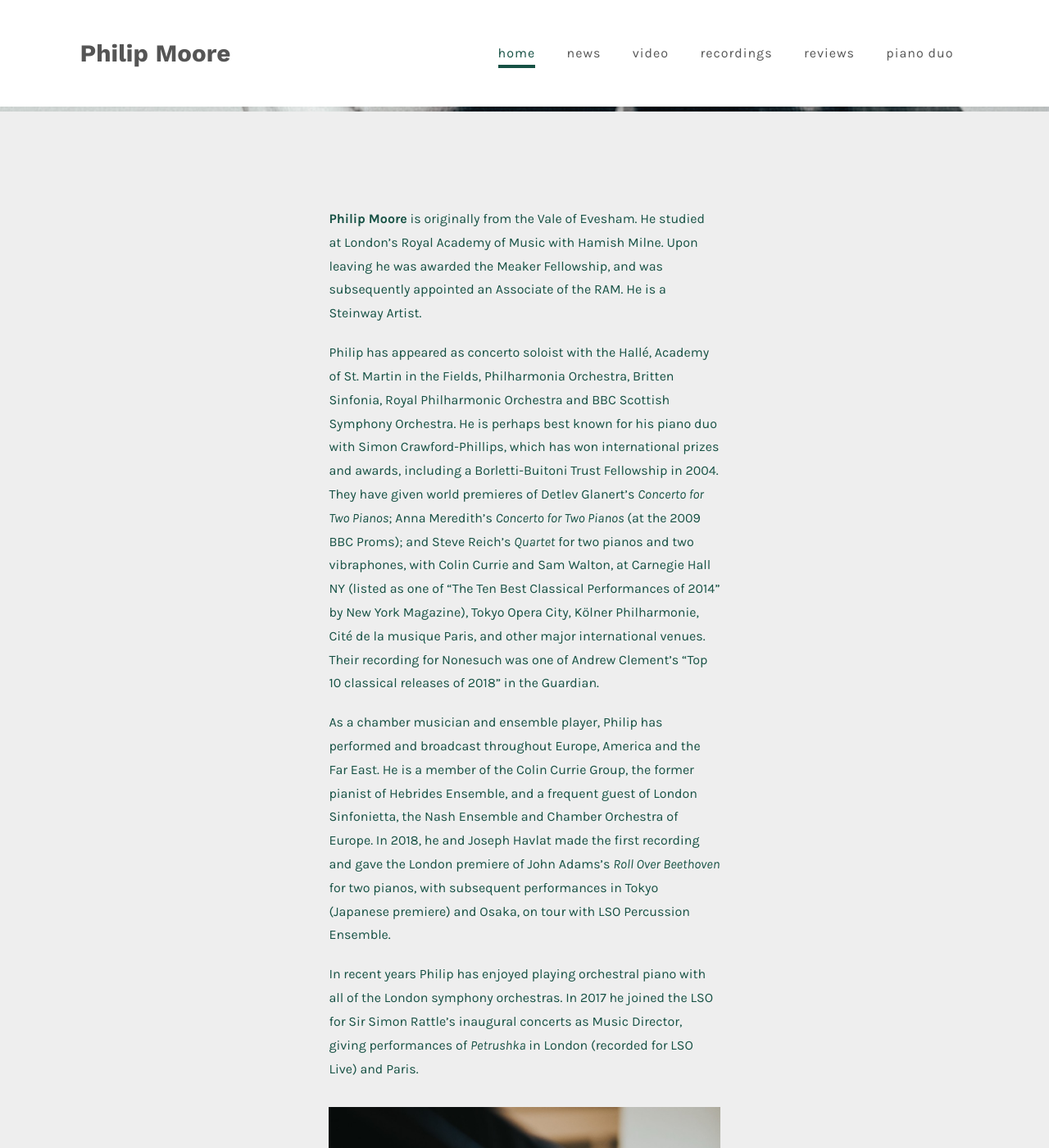
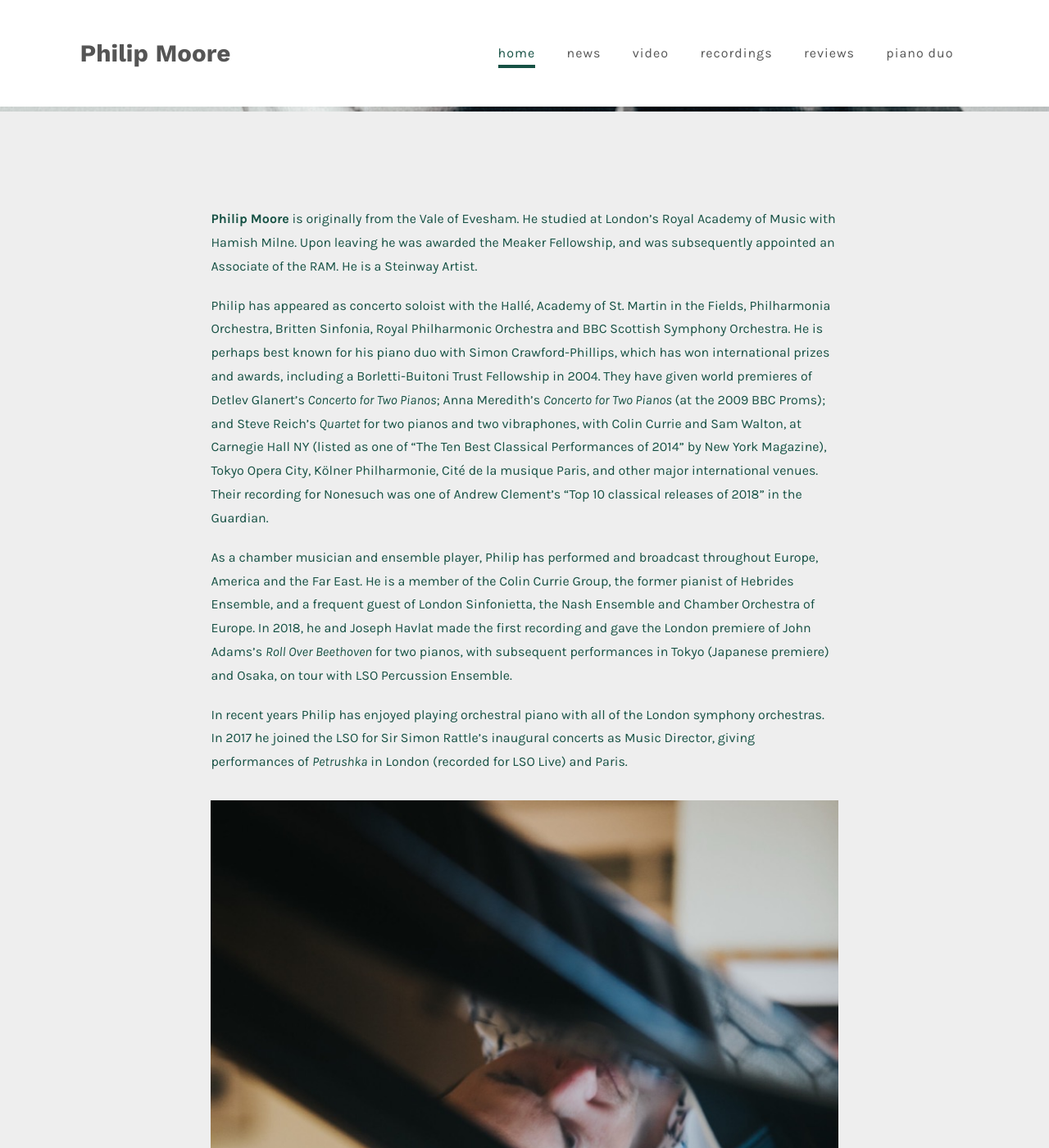
Before and after one commit to petemoore/philipmoorepianist.co.uk, a Jekyll site: the page built from index.md, in a window 1280 px wide and 1400 px high, scrolled down 428 px. Shown: the whole window at 82% size. Built offline with Jekyll 4.4.1, drawn with Linux system fonts in a browser that asks for light colours.

Commit message:
Revert content max-width to 960px for better grid layouts
Co-Authored-By: Claude Opus 4.6 (1M context) <noreply@anthropic.com>

```diff
--- a/assets/css/style.css
+++ b/assets/css/style.css
@@ -17,7 +17,7 @@
   --font-heading: 'Work Sans', sans-serif;
 
   /* Layout — Go theme welcoming style with viewport-basis 657 */
-  --max-width: 42rem;
+  --max-width: 960px;
   --max-width-wide: 82rem;
   --viewport-basis: 657;
   --transition-speed: 0.3s;
```
